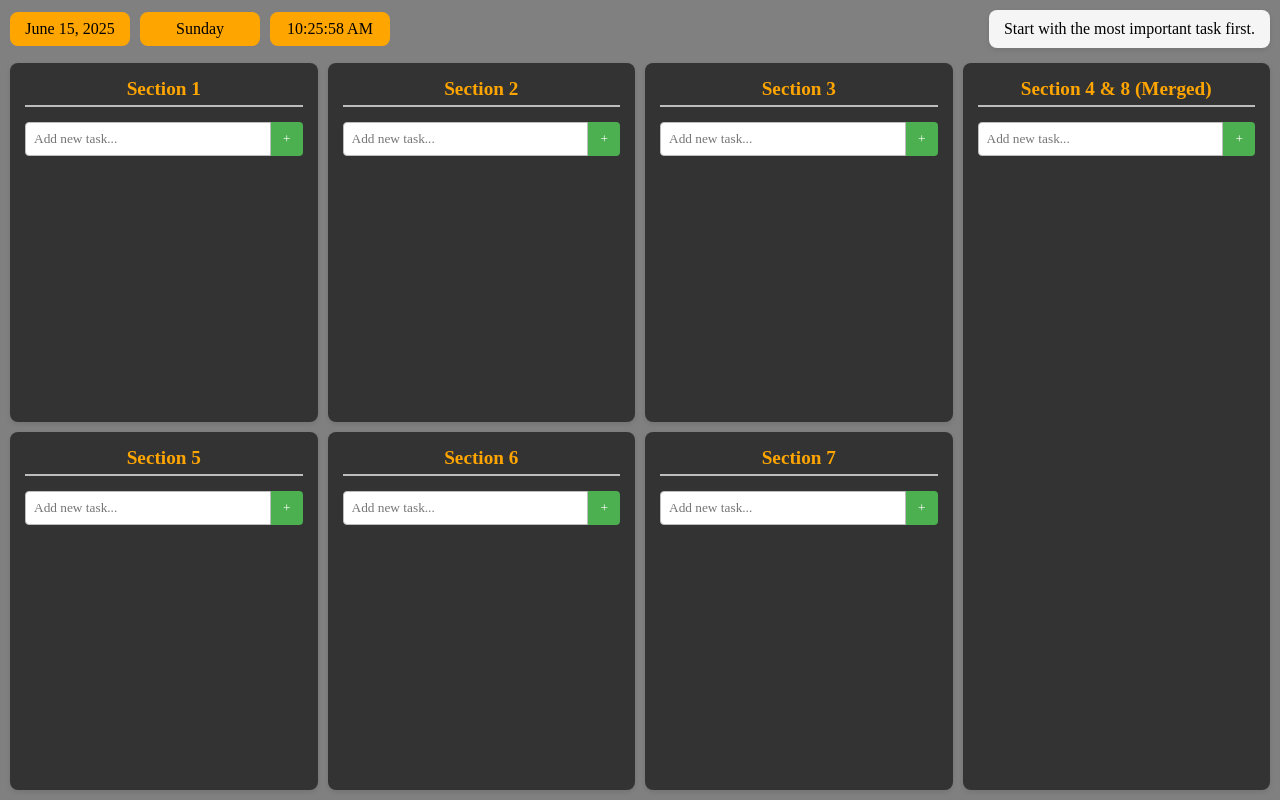
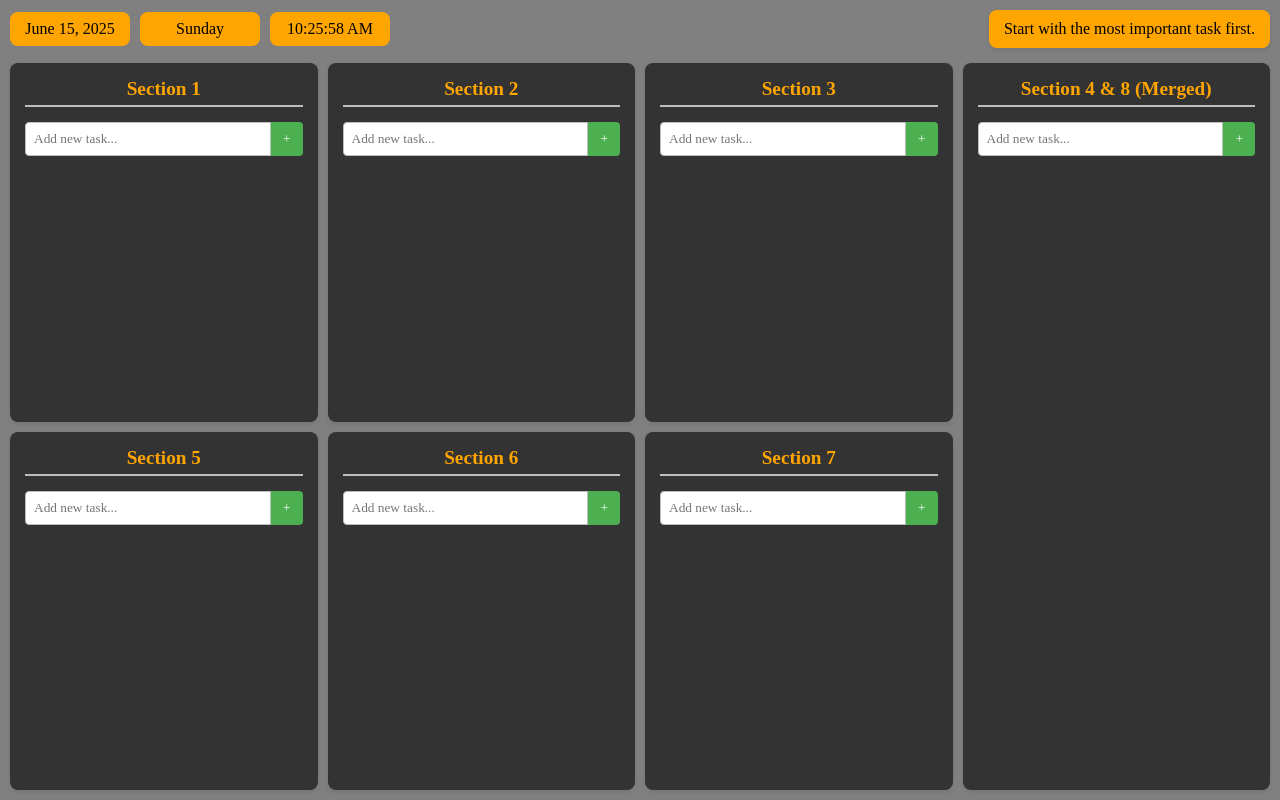
Before and after one commit to Uddesho-Vinno/myX, a plain HTML site: page index.html in a window 1280 px wide. Drawn offline with nearby package versions, Linux system fonts and the light colour scheme; a web font is replaced by a local one.

Commit message:
Advice Container Orange Colored

```diff
--- a/index.html
+++ b/index.html
@@ -44,7 +44,7 @@
         }
 
         .advice-container {
-            background-color: #f5f5f5;
+            background-color: orange;
             padding: 10px 15px;
             border-radius: 8px;
             box-shadow: 0 2px 5px rgba(0,0,0,0.1);
```
